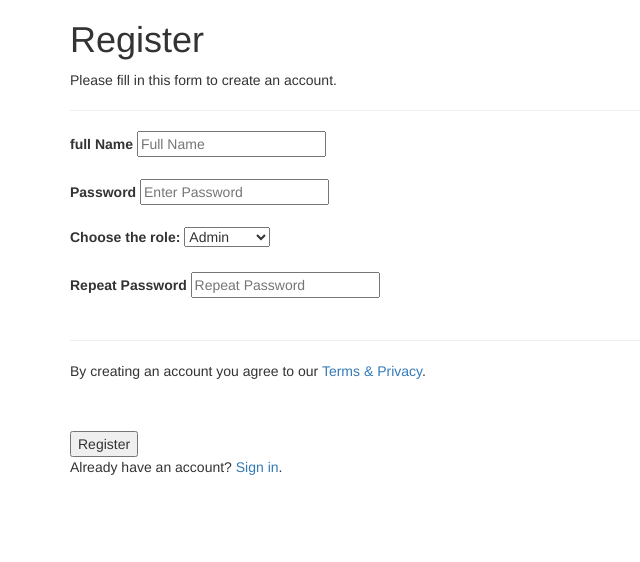
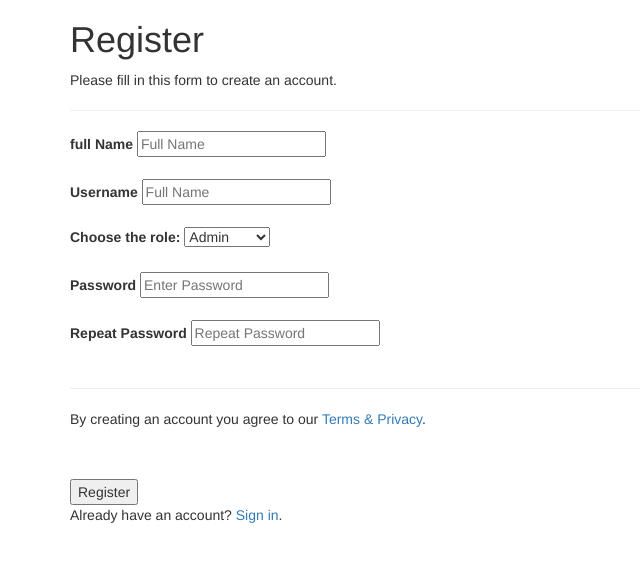
Before and after one commit to MarzanulHoque/Inventory-management-with-Django, a Django app: page /register/ in a window 1280 px wide. Shown: the top 562 px of the page, without its empty margins (0-640 px from the left). Run offline with Django 3.2, Linux system fonts and the light colour scheme; some libraries are stand-ins or nearby versions.

Commit message:
user resistion added

```diff
--- a/Inventory_Home/adminInv/models.py
+++ b/Inventory_Home/adminInv/models.py
@@ -4,7 +4,7 @@ from __future__ import unicode_literals
 from django.db import models
 
 class User(models.Model):
-    uid = models.CharField(max_length=10)
+    username = models.CharField(max_length=30, unique='True')
     sesskey = models.CharField(max_length=50)
     fullName = models.CharField(max_length=50)
     role = models.CharField(max_length=30)
--- a/Inventory_Home/adminInv/templates/adminInv/register.html
+++ b/Inventory_Home/adminInv/templates/adminInv/register.html
@@ -9,28 +9,31 @@
     <title>Login for users</title>
   </head>
   <body>
-    <form action="/action_page.php">
+    <form action="/register/" method="POST">
+      {% csrf_token %}
       <div class="container">
         <h1>Register</h1>
         <p>Please fill in this form to create an account.</p>
         <hr>
 
-        <label for="email"><b>full Name</b></label>
+        <label for="fullname"><b>full Name</b></label>
         <input type="text" placeholder="Full Name" name="fullName" id="fullName" required><br><br>
 
-        <label for="psw"><b>Password</b></label>
-        <input type="password" placeholder="Enter Password" name="psw" id="psw" required><br><br>
+        <label for="username"><b>Username</b></label>
+        <input type="text" placeholder="Full Name" name="username" id="username" required><br><br>
 
         <label for="cars">Choose the role:</label>
-
-        <select name="roles" id="roles">
+        <select name="role" id="role">
           <option value="admin">Admin</option>
           <option value="moderator">Moderator</option>
           <option value="stuffs">Stuffs</option>
         </select><br><br>
 
+        <label for="psw"><b>Password</b></label>
+        <input type="password" placeholder="Enter Password" name="psw" id="psw" required><br><br>
+
         <label for="psw-repeat"><b>Repeat Password</b></label>
-        <input type="password" placeholder="Repeat Password" name="psw-repeat" id="psw-repeat" required><br><br>
+        <input type="password" placeholder="Repeat Password" name="pswrepeat" id="pswrepeat" required><br><br>
         <hr>
         <p>By creating an account you agree to our <a href="#">Terms & Privacy</a>.</p><br><br>
 
--- a/Inventory_Home/adminInv/urls.py
+++ b/Inventory_Home/adminInv/urls.py
@@ -2,7 +2,7 @@ from django.urls import path
 from . import views
 urlpatterns = [
 
-    path('login/',views.login),
-    path('register/',views.register)
+    path('login/',views.login, name="login"),
+    path('register/',views.register, name="register")
 
 ]
--- a/Inventory_Home/adminInv/views.py
+++ b/Inventory_Home/adminInv/views.py
@@ -1,9 +1,23 @@
 # -*- coding: utf-8 -*-
 from __future__ import unicode_literals
 from django.http import HttpResponse
-from django.shortcuts import render
+from django.shortcuts import render, redirect
+from .models import User
+
 
 def login(request):
     return render(request,'adminInv/login.html')
 def register(request):
-    return render(request,'adminInv/register.html')
+	if request.method == "POST":
+		fullName = request.POST['fullName']
+		username = request.POST['username']
+		role = request.POST['role']
+		password1 = request.POST['psw']
+		password2 = request.POST['pswrepeat']
+
+		user = User(username=username, password=password1, fullName=fullName, role=role, sesskey="123")
+		# ToDO: here have to call is valid founction
+		user.save()
+		return redirect('login')
+	else:
+		return render(request,'adminInv/register.html')
```
Also changed, not shown: Inventory_Home/adminInv/migrations/0008_auto_20200619_1514.py (added), Inventory_Home/adminInv/migrations/0009_auto_20200619_1514.py (added), Inventory_Home/adminInv/migrations/0010_auto_20200619_1517.py (added).
